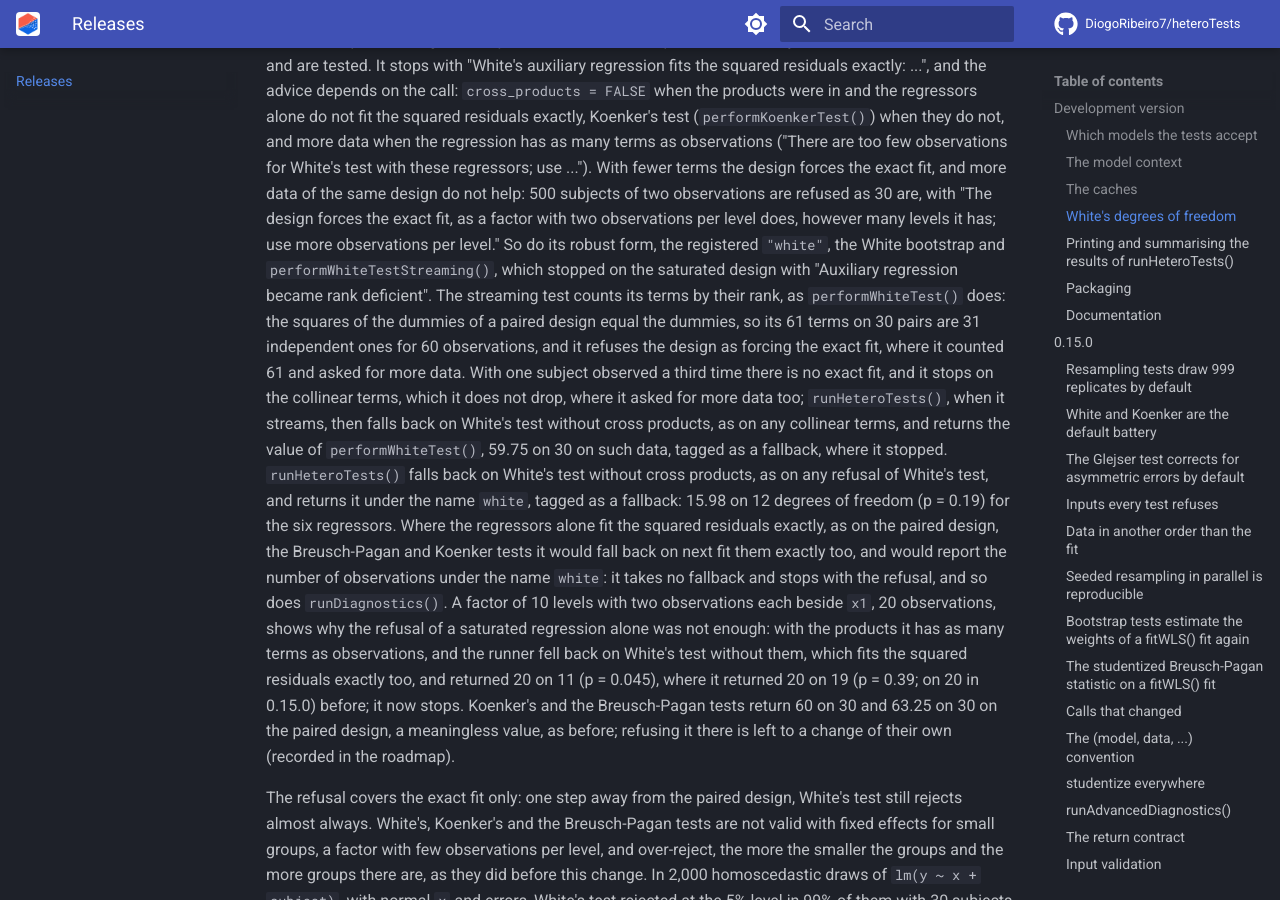
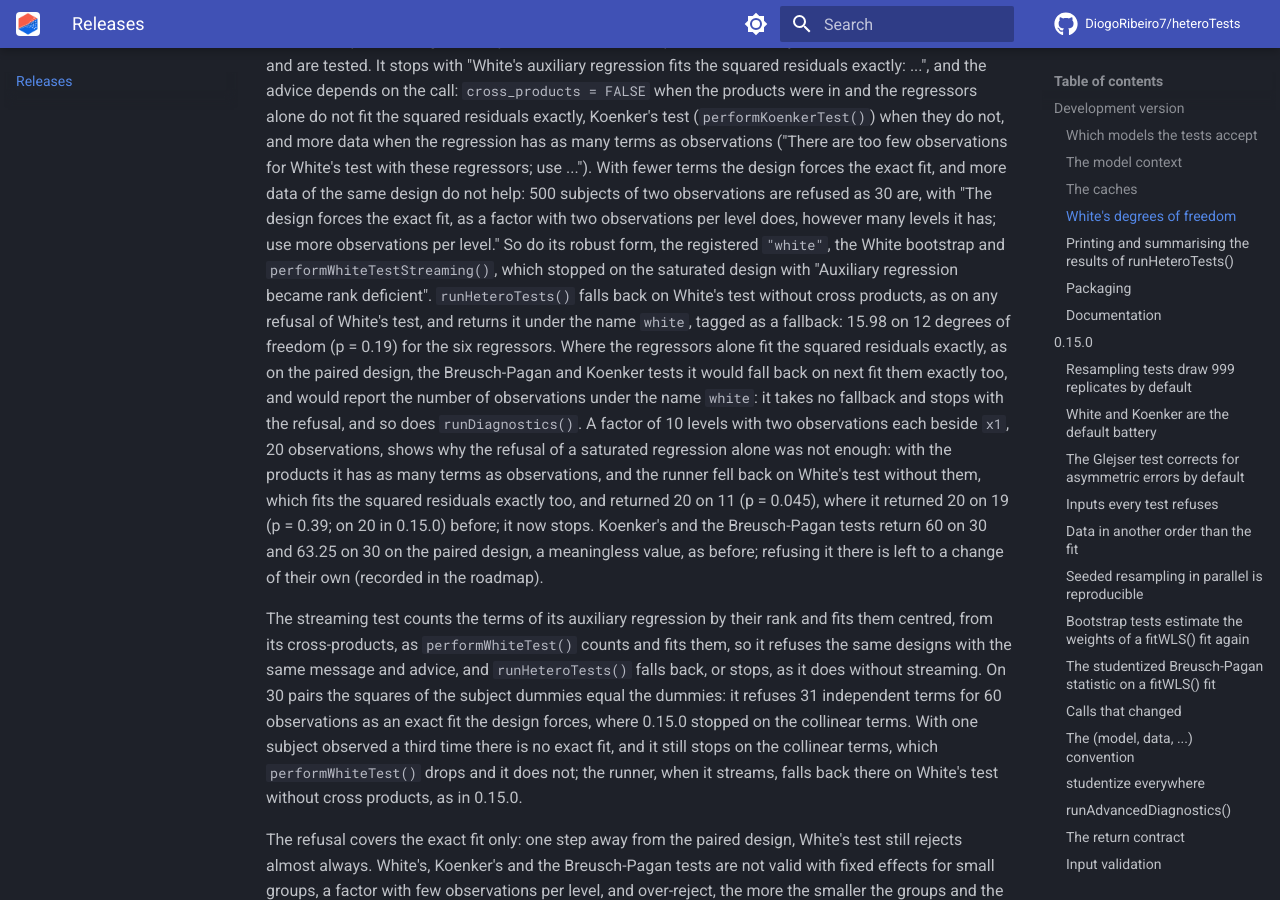
Before and after one commit to DiogoRibeiro7/heteroTests, an MkDocs documentation site: the page built from docs/releases.md, in a window 1280 px wide and 900 px high, scrolled down 26153 px. Built offline with MkDocs 1.6.1 and Material for MkDocs 9.7.7, drawn with Linux system fonts in a browser that asks for light colours; comment, search, counter and statistics services are not loaded.

Commit message:
Count and fit the streaming White test's terms as performWhiteTest() does
The review of the previous commit found that it crashed on squared
residuals the test takes for constant, whose return carried no rank, and
that the uncentred qr() of the cross-products took independent terms for
collinear ones: on 25 observations of six regressors of mtcars it
stopped on collinear terms instead of refusing the saturated design.

The terms of a refused regression are now counted and fitted from the
centred cross-products, scaled to correlations, by a pivoted Cholesky
decomposition: a column is collinear when less than 1e-13 of its
variance is its own, above the rounding of cross-products (1.4e-14 on
the mtcars design, below 2e-15 for exact duplicates) and below genuine
terms of a regressor 10,000 standard deviations from zero (2e-12 and
up). The rank is at most the number of observations.

The test also tells, from the same cross-products, whether the
regressors alone fit the squared residuals exactly, as performWhiteTest()
does, so its advice and the fallback of runHeteroTests() when it streams
are those of the test without streaming: the mtcars design falls back on
White's test without cross products, 19.05 on 12, as in 0.15.0, and a
factor alone is no longer told to drop the products.

On the review's corpus every valid call is identical to main (80 White,
21 Breusch-Pagan, 21 Koenker and 27 runner calls), no value became a
refusal, and each of the 21 changed refusals gives the rank and message
performWhiteTest() gives. NEWS now compares against 0.15.0.

```diff
--- a/docs/releases.md
+++ b/docs/releases.md
@@ -1273,17 +1273,7 @@
 many levels it has; use more observations per level." So
 do its robust form, the registered `"white"`, the White bootstrap and
 `performWhiteTestStreaming()`, which stopped on the saturated design with
-"Auxiliary regression became rank deficient". The streaming test counts its
-terms by their rank, as `performWhiteTest()` does: the squares of the
-dummies of a paired design equal the dummies, so its 61 terms on 30 pairs
-are 31 independent ones for 60 observations, and it refuses the design as
-forcing the exact fit, where it counted 61 and asked for more data. With one
-subject observed a third time there is no exact fit, and it stops on the
-collinear terms, which it does not drop, where it asked for more data too;
-`runHeteroTests()`, when it streams, then falls back on White's test without
-cross products, as on any collinear terms, and returns the value of
-`performWhiteTest()`, 59.75 on 30 on such data, tagged as a fallback, where
-it stopped. `runHeteroTests()` falls back
+"Auxiliary regression became rank deficient". `runHeteroTests()` falls back
 on White's test without cross products, as on any refusal of White's test,
 and returns it under the name `white`, tagged as a fallback: 15.98 on 12
 degrees of freedom (p = 0.19) for the six regressors. Where the regressors
@@ -1300,6 +1290,18 @@
 tests return 60 on 30 and 63.25 on 30 on the paired design, a meaningless
 value, as before; refusing it there is left to a change of their own
 (recorded in the roadmap).
+
+The streaming test counts the terms of its auxiliary regression by their
+rank and fits them centred, from its cross-products, as `performWhiteTest()`
+counts and fits them, so it refuses the same designs with the same message
+and advice, and `runHeteroTests()` falls back, or stops, as it does without
+streaming. On 30 pairs the squares of the subject dummies equal the dummies:
+it refuses 31 independent terms for 60 observations as an exact fit the
+design forces, where 0.15.0 stopped on the collinear terms. With one subject
+observed a third time there is no exact fit, and it still stops on the
+collinear terms, which `performWhiteTest()` drops and it does not; the
+runner, when it streams, falls back there on White's test without cross
+products, as in 0.15.0.
 
 The refusal covers the exact fit only: one step away from the paired
 design, White's test still rejects almost always. White's, Koenker's and the
```
Also changed, not shown: NEWS.md (+13 -11 lines), 3 other files.
